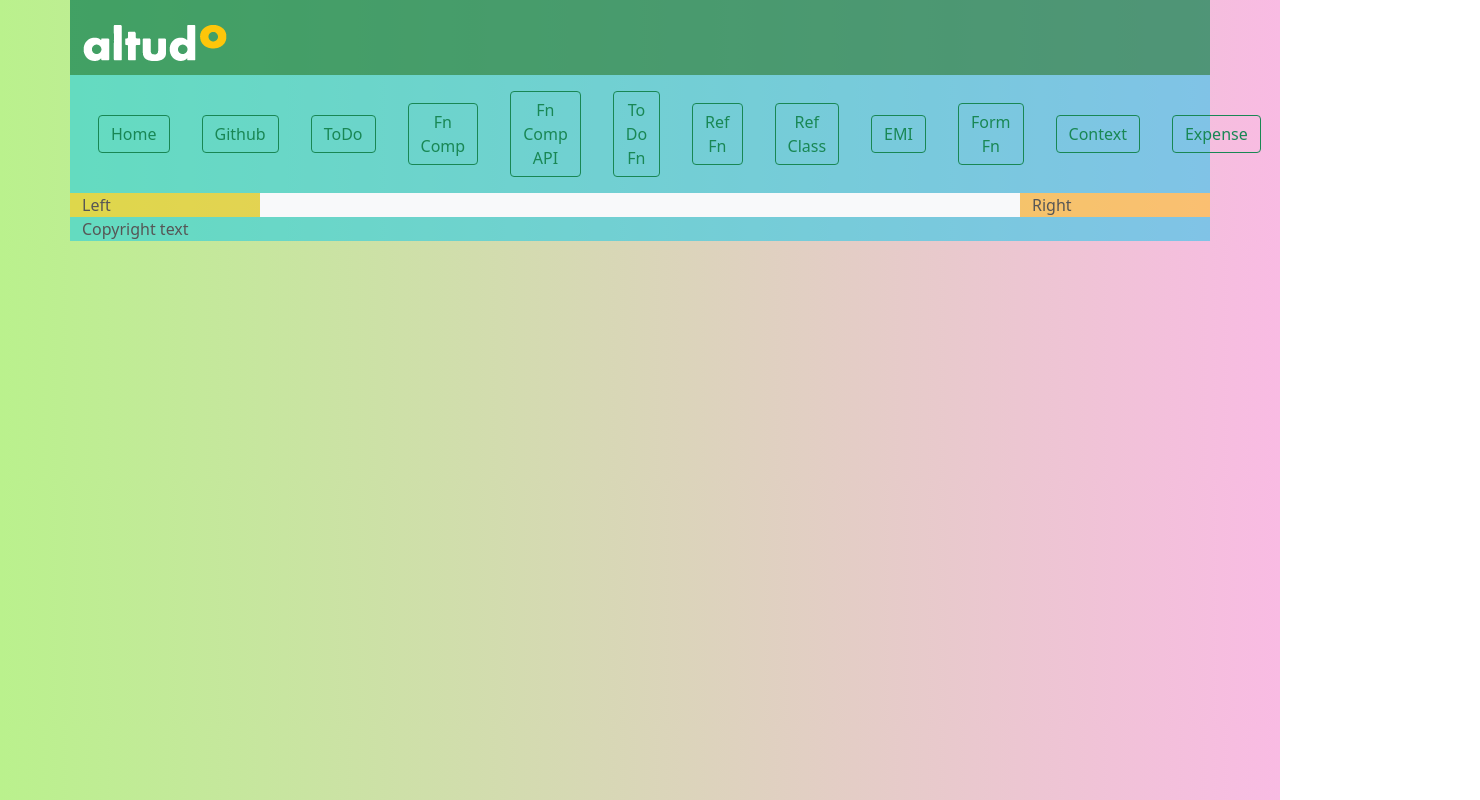
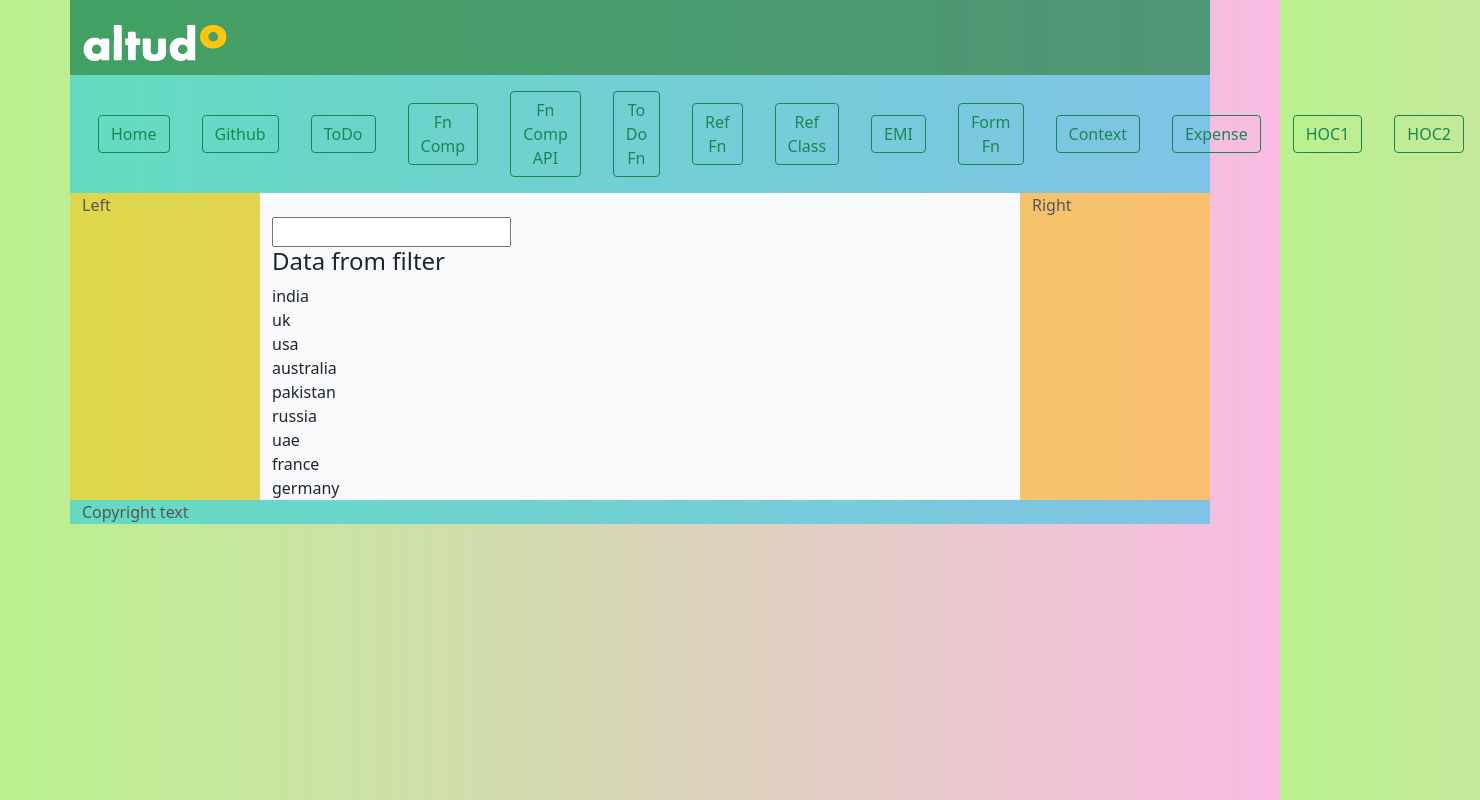
Before and after one commit to deepak104080/cetpa_react, a React (Create React App) app: page /hoc1 in a window 1280 px wide. Shown: the whole page, 1480 px wide, since content can reach past the window. Built offline with nearby package versions, Linux system fonts and the light colour scheme.

Commit message:
9th May 2022 - Session

```diff
--- a/src/App.js
+++ b/src/App.js
@@ -22,6 +22,8 @@ import FormFn from './FormFn';
 import Parent from './context/Parent';
 import ExpenseTracker from './expense/ExpenseTracker';
 import DataApp, {DataAppContext} from './DataApp';
+import HOC1 from './hoc/HOC1';
+import HOC2 from './hoc/HOC2';
 
 function App() {
 
@@ -49,6 +51,8 @@ function App() {
                   <Route path='/formfn' element = {<FormFn/>}/>
                   <Route path='/context' element = {<Parent/>}/>
                   <Route path='/expensetracker' element = {<ExpenseTracker/>}/>
+                  <Route path='/hoc1' element = {<HOC1/>}/>
+                  <Route path='/hoc2' element = {<HOC2/>}/>
 
                 </Routes>
               </div>
--- a/src/common/NavBar.js
+++ b/src/common/NavBar.js
@@ -32,6 +32,8 @@ const MenuBar = () => {
                     <Nav.Link><Link to="/formfn" className='btn btn-outline-success'>Form Fn</Link></Nav.Link>
                     <Nav.Link><Link to="/context" className='btn btn-outline-success'>Context</Link></Nav.Link>
                     <Nav.Link><Link to="/expensetracker" className='btn btn-outline-success'>Expense</Link></Nav.Link>
+                    <Nav.Link><Link to="/hoc1" className='btn btn-outline-success'>HOC1</Link></Nav.Link>
+                    <Nav.Link><Link to="/hoc2" className='btn btn-outline-success'>HOC2</Link></Nav.Link>
 
                     {/* <NavDropdown title="Dropdown" id="nav-dropdown" className='btn btn-outline-success'>
                         <NavDropdown.Item>-</NavDropdown.Item>
--- /dev/null
+++ b/src/hoc/HOC.js
@@ -0,0 +1,47 @@
+import React from 'react';
+
+const withHoc = (InputComponent, data) => {
+    class OutputComponent extends React.Component {
+        constructor() {
+            super();
+            this.state = {
+                tempinput: '',
+                datalist: data,
+                orgdatalist: data
+            }
+        }
+
+        filterFn = (e) => {
+            console.log(e.target.value);
+            let tempfilterdata
+
+            tempfilterdata = this.state.orgdatalist.filter((item) => {
+                return item.indexOf(e.target.value) >=0;
+            })
+
+            console.log(this.state.orgdatalist);
+            console.log(tempfilterdata);
+
+            this.setState({
+                tempinput: e.target.value,
+                datalist: tempfilterdata,
+                orgdatalist: this.state.orgdatalist
+            })
+        }
+
+        render() {
+            return(
+                <>
+                <br>
+                </br>
+                <input type="text" value={this.state.tempinput} onChange={(e) => this.filterFn(e)}/>
+                <InputComponent dataRet = {this.state.datalist}/>
+
+                </>
+            )
+        }
+    }
+    return OutputComponent;
+}
+
+export default withHoc;
--- /dev/null
+++ b/src/hoc/HOC1.js
@@ -0,0 +1,33 @@
+import React from 'react';
+import withHoc  from './HOC';
+
+const countries = ['india', 'uk', 'usa', 'australia', 'pakistan', 'russia', 'uae', 'france', 'germany'];
+class HOC1 extends React.Component {
+    constructor(props){
+        super(props);
+        this.state = {
+            countries: ['india', 'uk', 'usa', 'australia', 'pakistan', 'russia', 'uae', 'france', 'germany']
+        }
+    }
+
+    render() {
+        return(
+            <>
+                {/* {
+                    this.state.countries && this.state.countries.map((item) => (
+                        <div>{item}</div>
+                    ))
+                }
+                <br></br> */}
+                <h4>Data from filter</h4>
+                {
+                    this.props.dataRet && this.props.dataRet.map((item) => (
+                        <div>{item}</div>
+                    ))
+                }
+            </>
+        )
+    }
+}
+
+export default withHoc(HOC1, countries);
--- /dev/null
+++ b/src/hoc/HOC2.js
@@ -0,0 +1,24 @@
+import React, { useState } from 'react';
+import withHoc  from './HOC';
+
+const states = ['delhi', 'haryana', 'up', 'west bengal', 'bihar', 'mp', 'tamilnadu'];
+const HOC2 = (props) => {
+    const [states, setStates] = useState(['delhi', 'haryana', 'up', 'west bengal', 'bihar', 'mp', 'tamilnadu'])
+    return(
+        <>
+            {/* {
+                    states && states.map((item) => (
+                        <div>{item}</div>
+                    ))
+                } */}
+            <h4>Data from filter</h4>
+                {
+                    props.dataRet && props.dataRet.map((item) => (
+                        <div>{item}</div>
+                    ))
+                }
+        </>
+    )
+}
+
+export default withHoc(HOC2, states);
```
